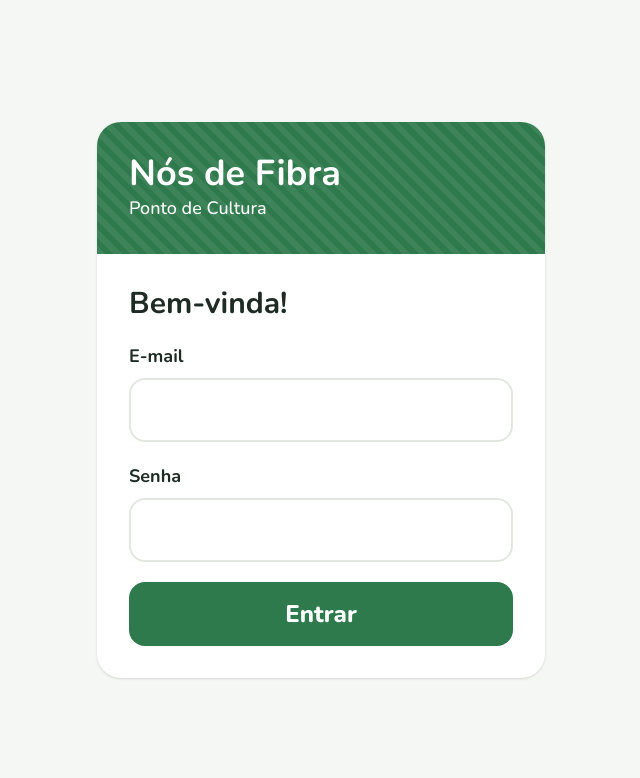
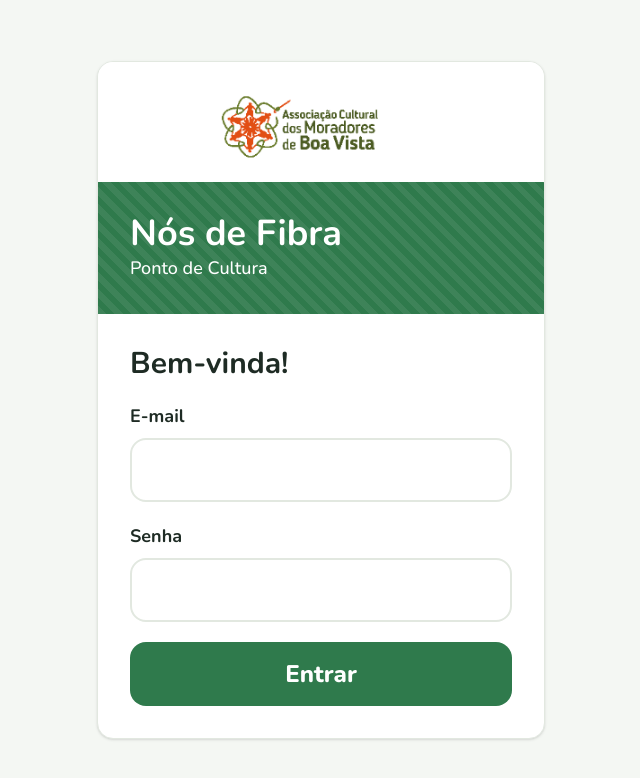
Before and after one commit to JairoDias22/Nos-de-Fibra, a React (Vite) app: page /login in a window 1280 px wide. Shown: the top 778 px of the page, without its empty margins (319-959 px from the left). Built offline with nearby package versions, Linux system fonts and the light colour scheme; no server answers.

Commit message:
feat: logo da associação no login e no menu lateral

```diff
--- a/src/components/Layout.tsx
+++ b/src/components/Layout.tsx
@@ -52,9 +52,16 @@
             </NavLink>
           ))}
         </nav>
+        <img
+          src="/logo-associacao.png"
+          alt="Associação Cultural dos Moradores de Boa Vista"
+          width={285}
+          height={97}
+          className="mx-auto mt-auto h-auto w-52 max-w-full px-3 pb-3"
+        />
         <button
           onClick={sair}
-          className="mx-3 mb-6 mt-auto cursor-pointer rounded-xl border border-areia-escura bg-white px-4 py-3 text-lg font-bold text-tinta hover:bg-areia"
+          className="mx-3 mb-6 cursor-pointer rounded-xl border border-areia-escura bg-white px-4 py-3 text-lg font-bold text-tinta hover:bg-areia"
         >
           Sair
         </button>
--- a/src/pages/Login.tsx
+++ b/src/pages/Login.tsx
@@ -25,7 +25,16 @@
 
   return (
     <div className="flex min-h-screen items-center justify-center p-5">
-      <div className="w-full max-w-md overflow-hidden rounded-3xl bg-white shadow-sm">
+      <div className="w-full max-w-md overflow-hidden cartao shadow-sm">
+        <div className="flex justify-center bg-white px-8 pb-2 pt-6">
+          <img
+            src="/logo-associacao.png"
+            alt="Associação Cultural dos Moradores de Boa Vista"
+            width={285}
+            height={97}
+            className="h-auto w-64 max-w-full"
+          />
+        </div>
         <div className="trancado bg-folha px-8 py-8 text-white">
           <div className="font-display text-4xl font-bold">Nós de Fibra</div>
           <div className="text-lg">Ponto de Cultura</div>
```
Also changed, not shown: public/logo-associacao.png (added).
